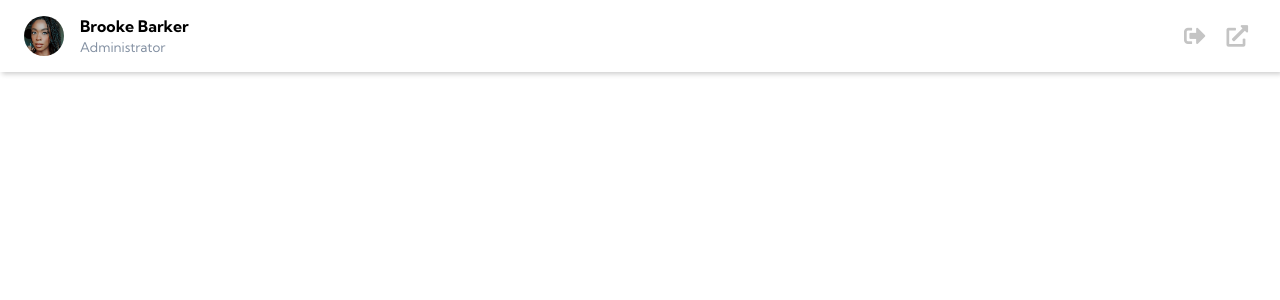
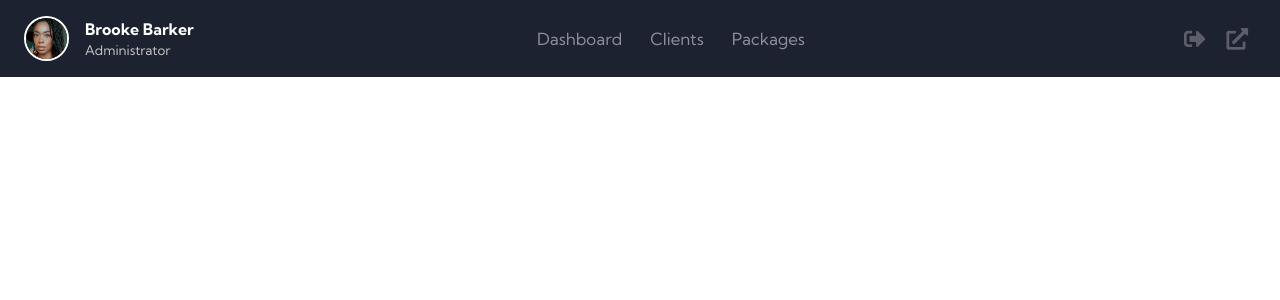
Before and after one commit to bapplewh/capstone-app-final, a Django app: page /clients/ in a window 1280 px wide. Shown: the top 300 px of the page. Run offline with Django 3.2, Linux system fonts and the light colour scheme; tables that the repository leaves empty hold one stand-in row (values such as "Sample post"); some libraries are stand-ins or nearby versions.

Commit message:
created and styled dashboard page and finished nav bar component

```diff
--- a/accounts/templates/accounts/navbar.html
+++ b/accounts/templates/accounts/navbar.html
@@ -1,12 +1,28 @@
 <div class="dashboard-navbar">
     <header>
         <div class="user-wrapper">
-            <img src="images/photos/dashboard.jpg" width="40px" height="40px" alt="">
+            <img src="../../../static/images/photos/dashboard.jpg" width="45px" height="45px" alt="profile picture">
 
             <div>
                 <h4>Brooke Barker</h4>
                 <small>Administrator</small>
             </div>
+        </div>
+
+        <div class="dashboard-navbar-container">
+            <ul class="dashboard-navbar">
+                <li class="dashboard-navbar__item">
+                    <a href="/" class="dashboard-navbar__links">Dashboard</a>
+                </li>
+
+                <li class="dashboard-navbar__item">
+                    <a href="/about.html" class="dashboard-navbar__links">Clients</a>
+                </li>
+
+                <li class="dashboard-navbar__item">
+                    <a href="/about.html" class="dashboard-navbar__links">Packages</a>
+                </li>
+            </ul>
         </div>
 
         <div class="top-icons-wrapper">
--- a/static/css/main.css
+++ b/static/css/main.css
@@ -1041,16 +1041,16 @@ banner section */
 
 /* DASHBOARD PAGE */
 .main-content {
-    height: 90vh;
+    height: 80vh;
 }
 
 .dashboard-navbar header {
-    background: #fff;
+    background: var(--text-dark);
     display: flex;
     justify-content: space-between;
     align-items: center;
     padding: 1rem 1.5rem;
-    box-shadow: 2px 2px 5px rgba(0, 0, 0, 0.2);
+    /* box-shadow: 2px 2px 5px rgba(0, 0, 0, 0.05); */
     position: fixed;
     width: 100%;
     top: 0;
@@ -1065,11 +1065,38 @@ banner section */
 .user-wrapper img {
     border-radius: 50%;
     margin-right: 1rem;
+    border: 2.5px solid white;
+}
+
+.user-wrapper h4 {
+    color: white;
 }
 
 .user-wrapper small {
     display: inline-block;
-    color: var(--text-grey);
+    color: var(--litegrey);
+}
+
+.dashboard-navbar {
+    display: flex;
+}
+
+.dashboard-navbar__item {
+    margin-right: 1.75rem;
+}
+
+.dashboard-navbar__links {
+    color: #8d8d98;
+    align-items: center;
+    justify-content: center;
+    text-decoration: none;
+    font-size: 1.05rem;
+}
+
+.dashboard-navbar__links:hover {
+    transition: .3s ease-in-out;
+    color: white;
+    cursor: pointer;
 }
 
 .top-icons-wrapper {
@@ -1081,61 +1108,20 @@ banner section */
 
 .top-icons {
     font-size: 1.35rem;
-    color: var(--litegrey);
+    color: #5e5e6a;
 }
 
 .top-icons:hover {
     transition: .3s ease-in-out;
-    color: var(--deepsea);
+    color: white;
     cursor: pointer;
 }
 
 .main-content main {
-    margin-top: 72px;
+    margin-top: 80px;
     padding: 2rem 1.5rem;
-    background: #f1f5f9;
+    background: #e6eff7;
     min-height: calc(100vh - 75px);
-}
-
-.action-cards-wrapper {
-    display: flex;
-    justify-content: space-between;
-    flex-wrap: wrap;
-}
-
-.action-card {
-    display: grid;
-    justify-content: center;
-    align-items: center;
-    height: 200px;
-    width: 48%;
-    border-radius: 4px;
-    background-color: var(--darkgrey);
-    margin-bottom: 3rem;
-}
-
-.action-card a {
-    color: white;
-    border: none;
-    outline: none;
-    border-radius: 4px;
-    text-decoration: none;
-}
-
-.action-card i {
-    font-size: 3rem;
-    padding: 0 30%;
-}
-
-.action-card h2 {
-    margin-top: 1.5rem;
-}
-
-.action-card:hover {
-    transform: scale(1.01);
-    transition: 0.3s ease-in-out;
-    cursor: pointer;
-    background-color: var(--slateblue);
 }
 
 .client-list-wrapper {
--- a/static/css/variables.css
+++ b/static/css/variables.css
@@ -10,4 +10,5 @@
 
     --text-dark: #1d2231;
     --text-grey: #8390a2;
+    --text-med: #9d9d9d;
 }
```
Also changed, not shown: other parts of static/css/main.css (+67 -13 lines), accounts/templates/accounts/dashboard.html (+25 -0 lines).
